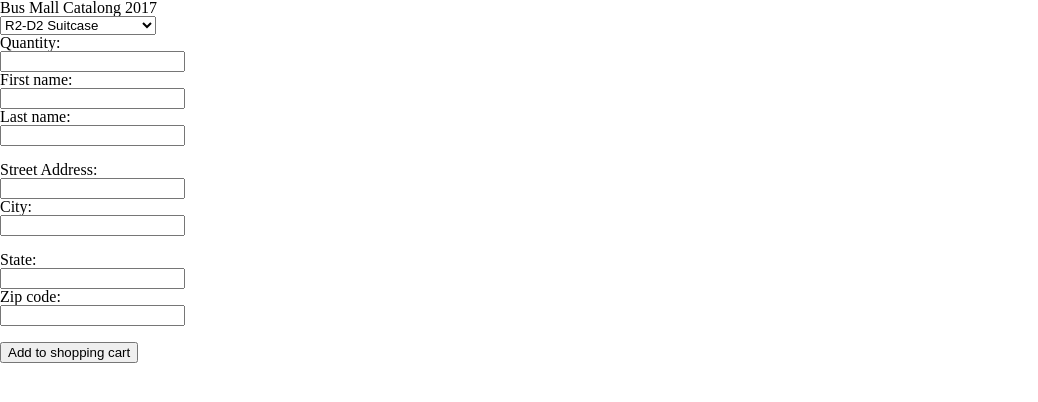
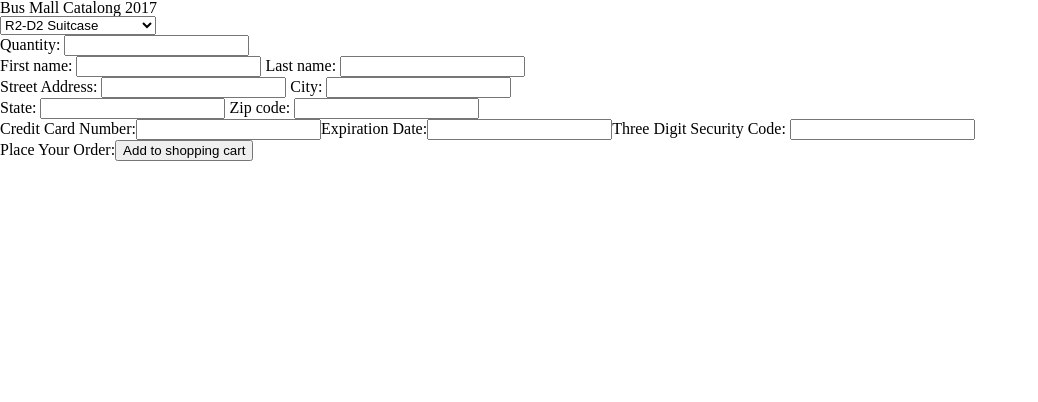
Before and after one commit to marioepugh/bus-mall-pair, a plain HTML site: page index.html in a window 1280 px wide. Shown: the whole page, without its empty margins (0-1038 px from the left). Drawn offline with Linux system fonts and the light colour scheme.

Commit message:
order form

```diff
--- a/index.html
+++ b/index.html
@@ -38,25 +38,24 @@
           </p>
 
           <p>
-            <label for="quantityOrdered">Quantity:</label><br>
-            <input id="quantityOrdered" name="quantity" type="text" />
+            <label for="quantityOrdered">Quantity:</label>
+            <input name="quantity" type="text" />
           </p>
           <p>
-            First name:<br>
+            First name:
             <input type="text" name="firstname" value="">
-          </p>
-          <p>
-            Last name:<br>
-            <input type="text" name="lastname" value=""><br><br> Street Address:<br>
-          </p>
-          <input type="text" name="streetAddress" value=""><br> City:
-          <br>
-          <input type="text" name="city" value=""><br><br> State:
-          <br>
-          <input type="text" name="state" value=""><br> Zip code:<br>
-          <input type="text" name="zipCode" value=""><br><br>
-
-          <button type="submit">Add to shopping cart </button>
+            Last name:
+            <input type="text" name="lastname" value="">
+            <br> Street Address:
+          <input type="text" name="streetAddress" value="">
+          City:
+          <input type="text" name="city" value="">
+          <br> State:
+          <input type="text" name="state" value="">
+          Zip code:
+          <input type="text" name="zipCode" value="">
+          <br> Credit Card Number:<input type="text" name="state" value="">Expiration Date:<input type="text" name="zipCode" value="">Three Digit Security Code: <input type="text" name="zipCode" value=""><br>
+          Place Your Order:<button type="submit">Add to shopping cart </button>
 
       </fieldset>
       </form>
```
